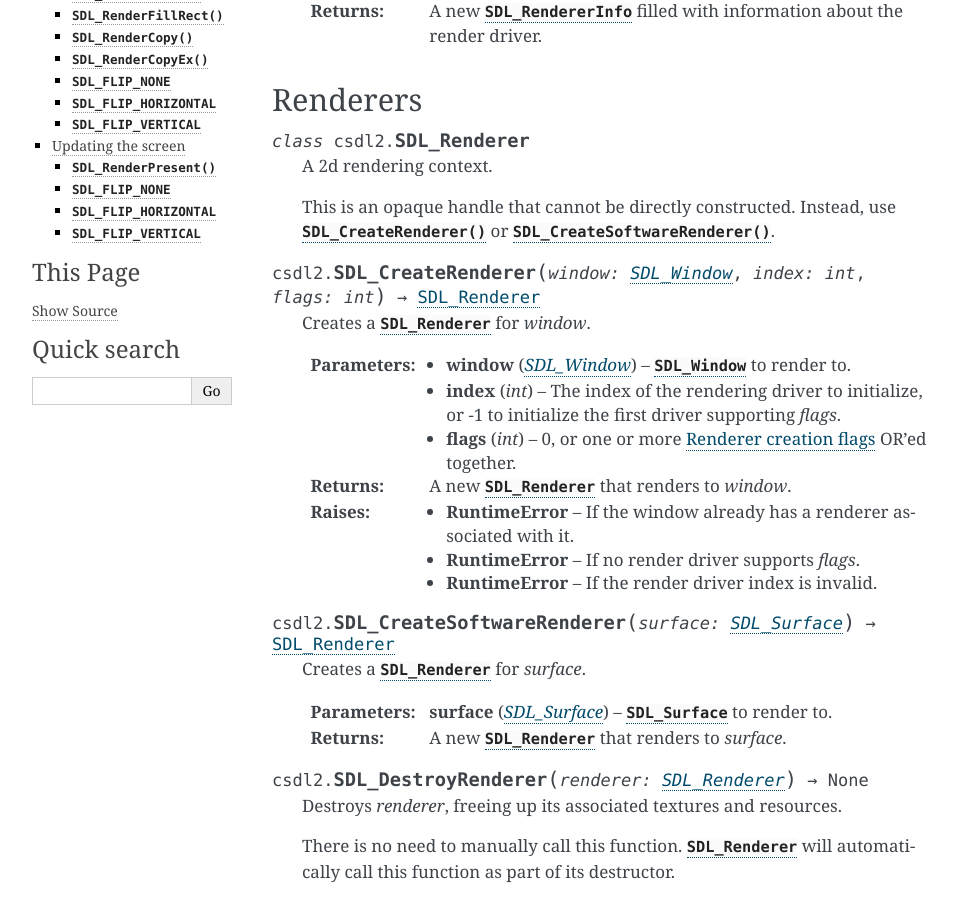
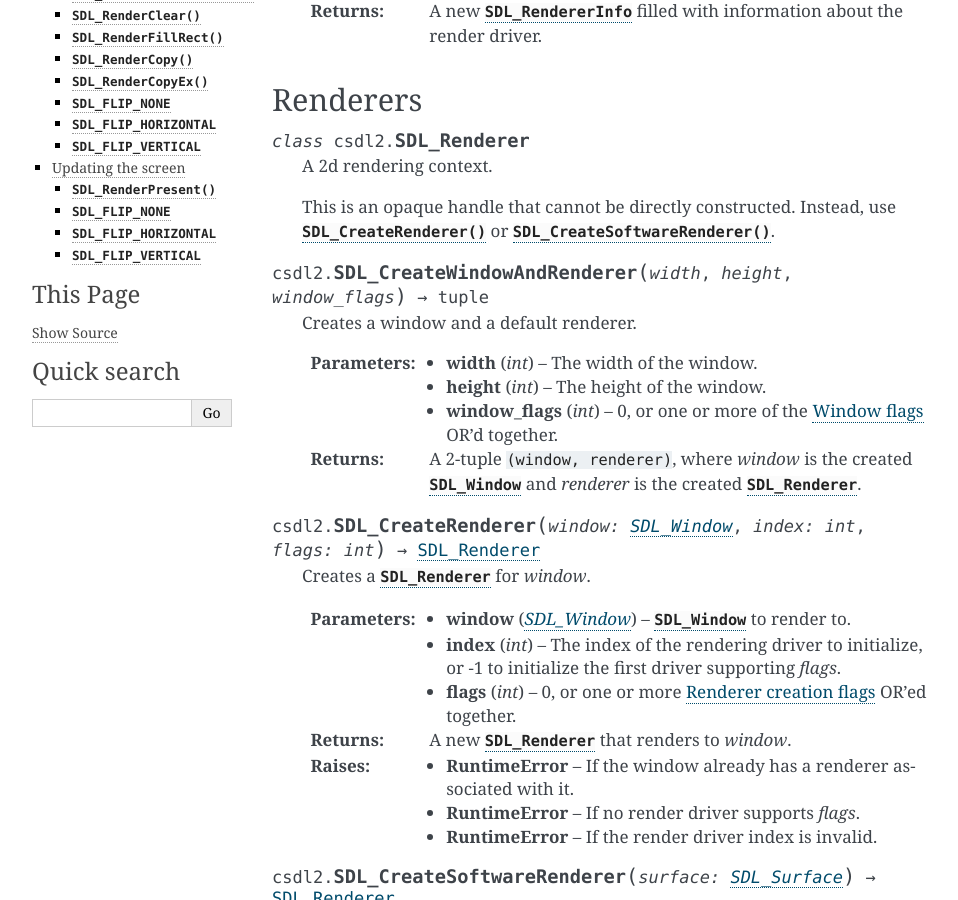
Before and after one commit to pyokagan/pycsdl2, a Sphinx documentation site: the page built from docs/api/render.rst, in a window 1280 px wide and 900 px high, scrolled down 1026 px. Shown: the whole window, without its empty margins (148-1106 px from the left). Built offline with Sphinx 7.4.7, drawn with Linux system fonts in a browser that asks for light colours; some of the changed text lies outside the part shown.

Commit message:
render: implement SDL_CreateWindowAndRenderer()

```diff
--- a/docs/api/render.rst
+++ b/docs/api/render.rst
@@ -62,6 +62,18 @@ Renderers
 
    This is an opaque handle that cannot be directly constructed. Instead, use
    :func:`SDL_CreateRenderer` or :func:`SDL_CreateSoftwareRenderer`.
+
+.. function:: SDL_CreateWindowAndRenderer(width, height, window_flags) -> tuple
+
+   Creates a window and a default renderer.
+
+   :param int width: The width of the window.
+   :param int height: The height of the window.
+   :param int window_flags: 0, or one or more of the :ref:`window-flags` OR'd
+                            together.
+   :returns: A 2-tuple ``(window, renderer)``, where `window` is the created
+             :class:`SDL_Window` and `renderer` is the created
+             :class:`SDL_Renderer`.
 
 .. function:: SDL_CreateRenderer(window: SDL_Window, index: int, flags: int) -> SDL_Renderer
 
--- a/docs/api/video.rst
+++ b/docs/api/video.rst
@@ -45,6 +45,10 @@ Window creation
 
    Used to indicate that the window position should be centered in any display.
 
+.. _window-flags:
+
+Window flags
+------------
 .. data:: SDL_WINDOW_FULLSCREEN
 
    The window is fullscreen.
```
Also changed, not shown: 3 other files.
